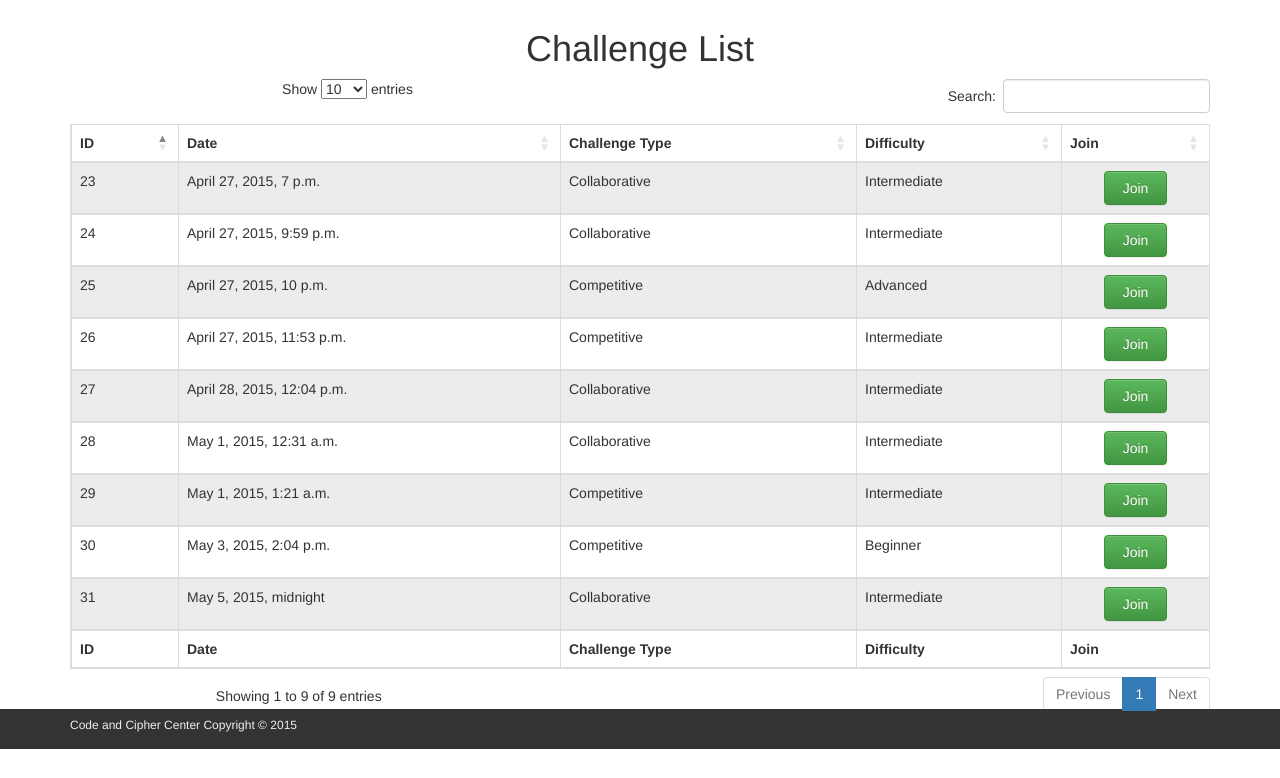
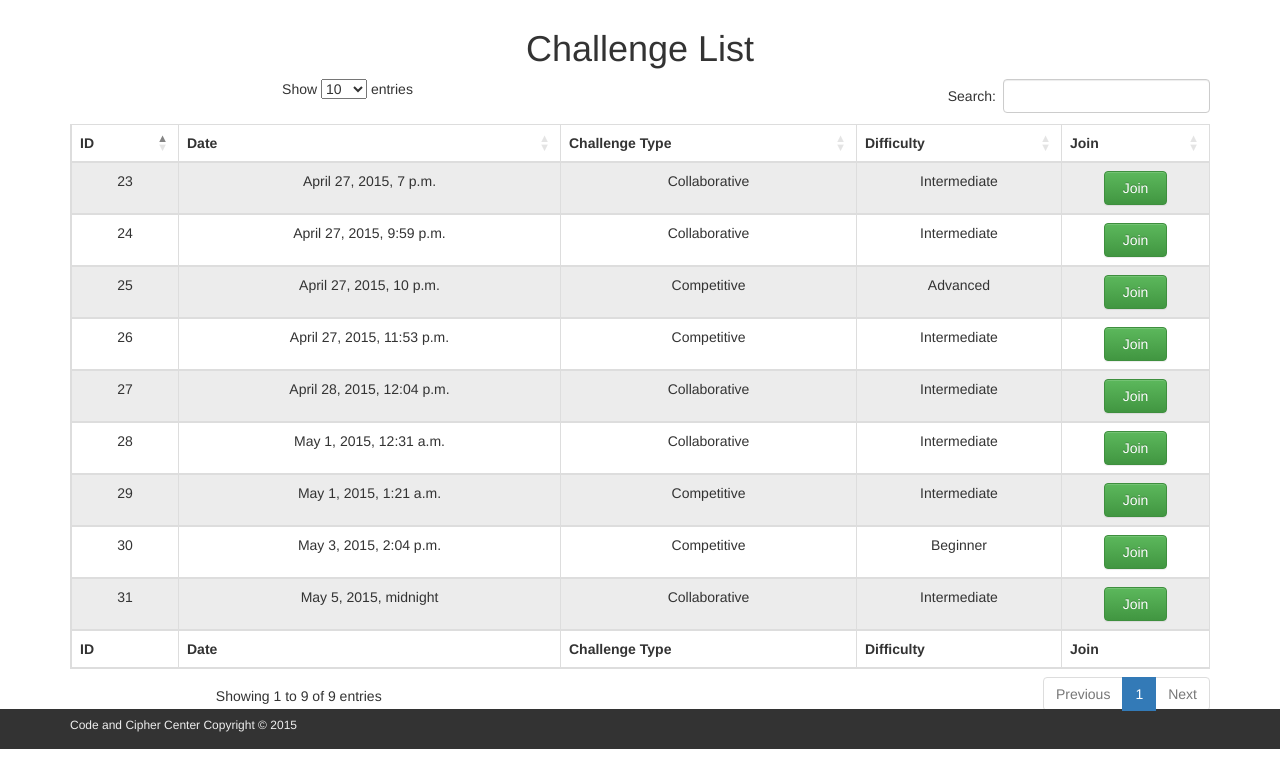
Before and after one commit to lrascius/CodeCipherCenter, a Django app: page /cipher/challengelist/ in a window 1280 px wide. Shown: the part 51-829 px from the top of the page. Run offline with Django 3.2, Linux system fonts and the light colour scheme; data comes from the database, SQL or seed files in the repository; parts of the project's set-up code (start-up, migrations or seed data) failed here and were passed over; some libraries are stand-ins or nearby versions.

Commit message:
Added css file for challenge list page and fixed html validation problems with challenge list page template.

```diff
--- /dev/null
+++ b/cccenter/static/css/challenge_list.css
@@ -0,0 +1,21 @@
+table #example {
+    width: 100%;
+    border-spacing: 0px;
+}
+
+div .align-center {
+    text-align: center;
+}
+
+h1 .align-center {
+    text-align: center;
+    width: 100%;
+}
+
+th {
+    text-align: center;
+}
+
+td .align-center {
+    text-align: center;
+}
--- a/cccenter/templates/cccenter/challenge_list.html
+++ b/cccenter/templates/cccenter/challenge_list.html
@@ -1,7 +1,8 @@
 {% extends 'cccenter/base.html' %}
-{% load staticfiles %}
+{% load static from staticfiles %}
 {% block css_includes %}
 <link rel="stylesheet" href="https://cdn.datatables.net/plug-ins/1.10.6/integration/bootstrap/3/dataTables.bootstrap.css">
+<link rel="stylesheet" type="text/css" href="/static/css/challenge_list.css" />
 {% endblock %}
 {% block js_includes %}
 <script type='application/javascript' src= 'https://cdn.datatables.net/1.10.6/js/jquery.dataTables.min.js'></script>
@@ -14,9 +15,9 @@ $(document).ready(function() {
 {% endblock %}
 {% block body %}
 <div class="container">
-    <h1 style="width:100%; text-align:center">Challenge List</h1>
-    <div align="center">
-        <table id="example" class="table table-striped table-bordered" cellspacing="0" width="100%">
+    <h1 class="align-center">Challenge List</h1>
+    <div class="align-center">
+        <table id="example" class="table table-striped table-bordered">
             <thead>
             <tr>
                 <th>ID</th>
@@ -43,10 +44,10 @@ $(document).ready(function() {
                 <td> {{type}}</td>
                 <td> {{difficulty}}</td>
                 {% if user.is_active and challenge.id in in_challenge %}
-                <td style="text-align:center"> <a href="/cipher/challengepage/?challenge_id={{challenge.id}}"
+                <td class="align-center"> <a href="/cipher/challengepage/?challenge_id={{challenge.id}}"
                     class="btn btn-primary" role="button">Go to Page</a></td>
                 {% else %}
-                <td style="text-align:center"> <a href="/cipher/challengepage/?challenge_id={{challenge.id}}"
+                <td class="align-center"> <a href="/cipher/challengepage/?challenge_id={{challenge.id}}"
                     class="btn btn-success" id="joinButton" role="button">Join</a></td>
                 {% endif %}
             </tr>
@@ -55,5 +56,4 @@ $(document).ready(function() {
         </table>
     </div>
 </div>
-</div>
 {% endblock %}
--- a/cccenter/testing/integration_tests/test_views.py
+++ b/cccenter/testing/integration_tests/test_views.py
@@ -138,8 +138,8 @@ class TestViews(TestCase):
         #self.assertEqual(response.status_code, 200)
         self.assertRedirects(response, '/')
 
-        with open('cccenter/testing/html_validation/loggedin1.html', 'w') as outfile:
-            outfile.write(str(response.content)[2:-1].replace('\\n', '\n').replace('\\t', '\t').replace("\\'", "'"))
+        #with open('cccenter/testing/html_validation/loggedin1.html', 'w') as outfile:
+        #    outfile.write(str(response.content)[2:-1].replace('\\n', '\n').replace('\\t', '\t').replace("\\'", "'"))
 
     def test_logout(self):
         #response = self.client.get('/accounts/logout', follow=True)
```
Also changed, not shown: cccenter/static/cccenter/create_challenge.js (line endings or trailing spaces), 1 other file.
